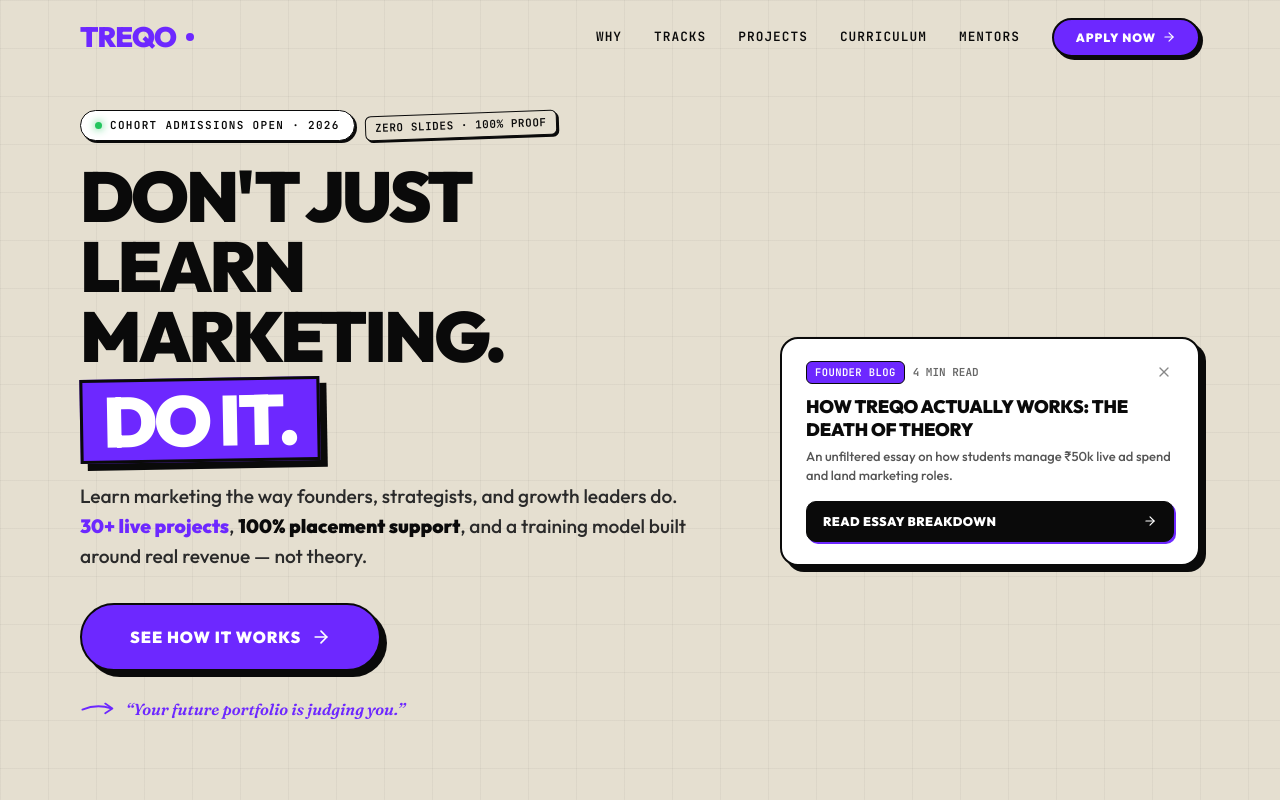
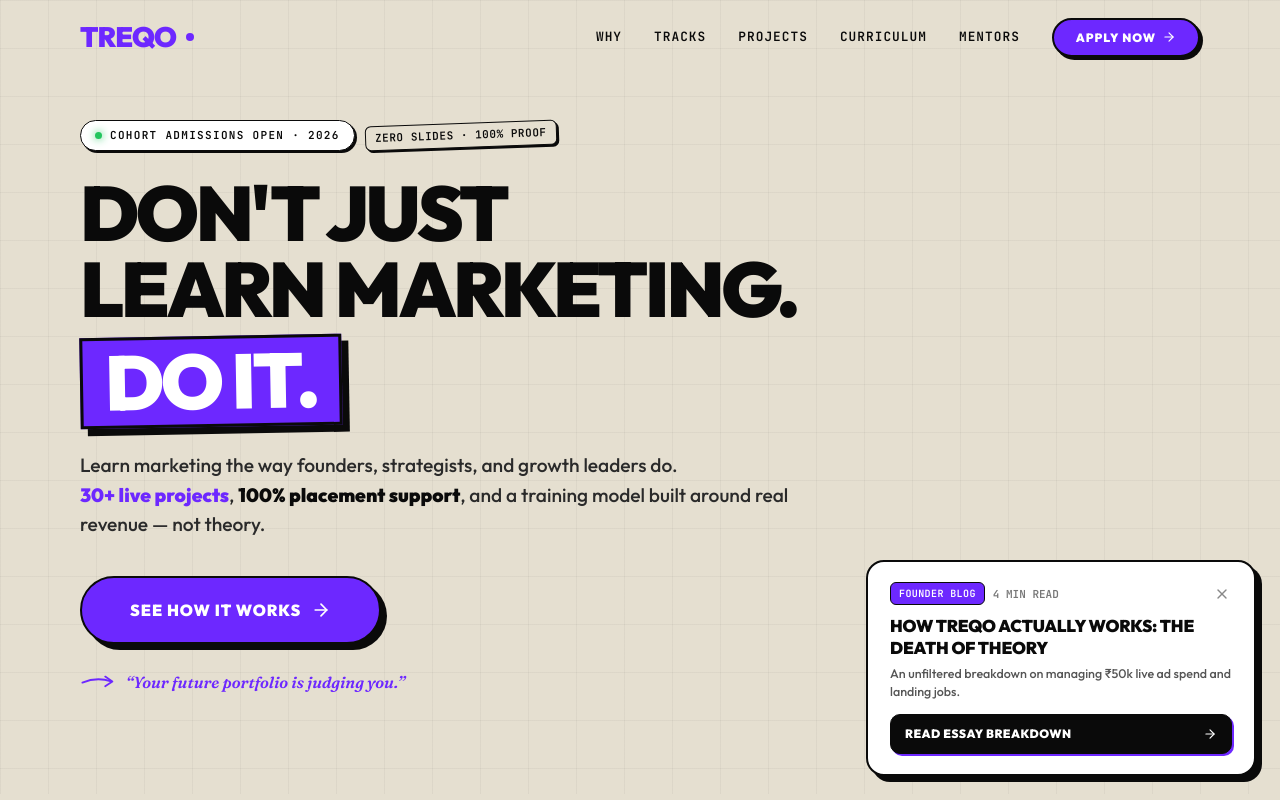
Before and after one commit to manoj-varma-p/Another-Treqo, a Next.js app: page / in a window 1280 px wide. Shown: the top 800 px of the page. Built offline with nearby package versions, Linux system fonts and the light colour scheme.

Commit message:
feat: position rectangle blog pop strictly at fixed bottom-right of viewport

```diff
--- a/components/HeroSection.jsx
+++ b/components/HeroSection.jsx
@@ -10,6 +10,8 @@
   Clock,
   X,
   Flame,
+  TrendingUp,
+  Zap,
 } from 'lucide-react';
 import { DoodleBadge, DoodleArrow } from './Doodles';
 
@@ -18,10 +20,10 @@
   const [dismissed, setDismissed] = useState(false);
 
   useEffect(() => {
-    // Pops in from right bottom after 1.2 seconds
+    // Pops in from screen bottom right after 1.5 seconds
     const timer = setTimeout(() => {
       setShowPop(true);
-    }, 1200);
+    }, 1500);
 
     return () => clearTimeout(timer);
   }, []);
@@ -32,10 +34,12 @@
         style={{
           background: '#E5DFD0',
           color: '#0A0A0A',
-          padding: '110px 80px 80px',
+          padding: '120px 80px 100px',
           position: 'relative',
           overflow: 'hidden',
-          minHeight: '620px',
+          minHeight: '660px',
+          display: 'flex',
+          alignItems: 'center',
         }}
       >
         {/* Subtle Background Grid */}
@@ -55,23 +59,19 @@
 
         <div
           style={{
-            maxWidth: '1540px',
+            maxWidth: '1440px',
             margin: '0 auto',
             position: 'relative',
             zIndex: 1,
-            display: 'grid',
-            gridTemplateColumns: '1.2fr 0.8fr',
-            gap: '56px',
-            alignItems: 'center',
+            width: '100%',
           }}
-          className="hero-grid-layout"
         >
           {/* ══════════════════════════════════════════════════
-              LEFT: Hero Copy & Value Proposition
+              HERO CONTENT (Clean, Focused, High-Impact)
           ══════════════════════════════════════════════════ */}
-          <div>
+          <div style={{ maxWidth: '880px' }}>
             {/* Live Admissions Chip */}
-            <div style={{ display: 'inline-flex', alignItems: 'center', gap: 10, marginBottom: 20 }}>
+            <div style={{ display: 'inline-flex', alignItems: 'center', gap: 10, marginBottom: 24, flexWrap: 'wrap' }}>
               <div
                 style={{
                   display: 'inline-flex',
@@ -108,12 +108,12 @@
             <h1
               style={{
                 fontFamily: "var(--ff-display, 'Outfit', sans-serif)",
-                fontSize: 'clamp(3rem, 5.5vw, 5.2rem)',
+                fontSize: 'clamp(3.2rem, 6vw, 5.5rem)',
                 fontWeight: 900,
                 color: '#0A0A0A',
                 lineHeight: 1.0,
                 letterSpacing: '-0.04em',
-                margin: '0 0 20px',
+                margin: '0 0 24px',
                 textTransform: 'uppercase',
               }}
             >
@@ -123,12 +123,12 @@
                 style={{
                   background: '#6D28FF',
                   color: '#ffffff',
-                  padding: '4px 20px',
+                  padding: '4px 22px',
                   display: 'inline-block',
                   border: '3.5px solid #0A0A0A',
                   boxShadow: '7px 7px 0px #0A0A0A',
                   transform: 'rotate(-1deg)',
-                  marginTop: '6px',
+                  marginTop: '8px',
                 }}
               >
                 DO IT.
@@ -141,8 +141,8 @@
                 fontSize: 'clamp(18px, 1.5vw, 22px)',
                 color: '#2A2A2A',
                 lineHeight: 1.55,
-                maxWidth: '720px',
-                margin: '0 0 32px',
+                maxWidth: '740px',
+                margin: '0 0 36px',
                 fontWeight: 500,
               }}
             >
@@ -203,49 +203,49 @@
               </span>
             </div>
           </div>
+        </div>
+      </section>
 
       {/* ══════════════════════════════════════════════════
-              RIGHT BOTTOM: Clean Rectangle Pop Coming from Right Bottom
+          FIXED BOTTOM-RIGHT RECTANGLE POP-UP
       ══════════════════════════════════════════════════ */}
-          <div
-            style={{
-              position: 'relative',
-              width: '100%',
-              minHeight: '300px',
-              display: 'flex',
-              alignItems: 'flex-end',
-              justifyContent: 'flex-end',
-            }}
-          >
       <AnimatePresence>
         {showPop && !dismissed && (
           <motion.div
-                  initial={{ opacity: 0, x: 120, y: 60, scale: 0.95 }}
-                  animate={{ opacity: 1, x: 0, y: 0, scale: 1 }}
-                  exit={{ opacity: 0, x: 80, y: 40, scale: 0.95 }}
-                  transition={{ type: 'spring', stiffness: 200, damping: 20 }}
+            initial={{ opacity: 0, y: 100, x: 60, scale: 0.92 }}
+            animate={{ opacity: 1, y: 0, x: 0, scale: 1 }}
+            exit={{ opacity: 0, y: 80, x: 40, scale: 0.9 }}
+            transition={{
+              type: 'spring',
+              stiffness: 220,
+              damping: 20,
+              mass: 0.9,
+            }}
             whileHover={{ y: -4, boxShadow: '8px 8px 0px #6D28FF' }}
             style={{
+              position: 'fixed',
+              bottom: '24px',
+              right: '24px',
+              zIndex: 9999,
               background: '#ffffff',
               border: '2.5px solid #0A0A0A',
               borderRadius: '18px',
-                    padding: '22px 24px',
+              padding: '20px 22px',
               boxShadow: '6px 6px 0px #0A0A0A',
-                    width: '100%',
-                    maxWidth: '420px',
-                    position: 'relative',
+              width: 'calc(100vw - 48px)',
+              maxWidth: '390px',
               transition: 'box-shadow 0.2s ease',
             }}
           >
-                  {/* Top Bar: Category & Dismiss */}
-                  <div style={{ display: 'flex', alignItems: 'center', justifyContent: 'space-between', marginBottom: '12px' }}>
+            {/* Top Bar: Category Pill & Dismiss Button */}
+            <div style={{ display: 'flex', alignItems: 'center', justifyContent: 'space-between', marginBottom: '10px' }}>
               <div style={{ display: 'flex', alignItems: 'center', gap: '8px' }}>
                 <span
                   style={{
                     background: '#6D28FF',
                     color: '#ffffff',
                     fontFamily: "var(--ff-mono, monospace)",
-                          fontSize: '10.5px',
+                    fontSize: '10px',
                     fontWeight: 900,
                     padding: '3px 8px',
                     borderRadius: '6px',
@@ -256,7 +256,7 @@
                 >
                   FOUNDER BLOG
                 </span>
-                      <span style={{ fontSize: '11px', fontFamily: "var(--ff-mono, monospace)", color: '#666666', fontWeight: 700 }}>
+                <span style={{ fontSize: '11px', fontFamily: "var(--ff-mono, monospace)", color: '#777777', fontWeight: 700 }}>
                   4 MIN READ
                 </span>
               </div>
@@ -283,12 +283,12 @@
               </button>
             </div>
 
-                  {/* Title */}
-                  <Link href="/how-it-works" style={{ textDecoration: 'none', color: 'inherit' }}>
+            {/* Clickable Card Body */}
+            <Link href="/how-it-works" style={{ textDecoration: 'none', color: 'inherit', display: 'block' }}>
               <h4
                 style={{
                   fontFamily: "var(--ff-display, 'Outfit', sans-serif)",
-                        fontSize: '18px',
+                  fontSize: '17px',
                   fontWeight: 900,
                   color: '#0A0A0A',
                   margin: '0 0 6px',
@@ -300,23 +300,23 @@
                 How Treqo Actually Works: The Death of Theory
               </h4>
 
-                    <p style={{ fontSize: '13px', color: '#555555', lineHeight: 1.45, margin: '0 0 16px', fontWeight: 500 }}>
-                      An unfiltered essay on how students manage ₹50k live ad spend and land marketing roles.
+              <p style={{ fontSize: '12.5px', color: '#555555', lineHeight: 1.45, margin: '0 0 14px', fontWeight: 500 }}>
+                An unfiltered breakdown on managing ₹50k live ad spend and landing jobs.
               </p>
 
-                    {/* Bottom CTA Pill inside Rectangle */}
+              {/* Action Button */}
               <div
                 style={{
                   background: '#0A0A0A',
                   color: '#ffffff',
                   border: '1.5px solid #0A0A0A',
                   borderRadius: '10px',
-                        padding: '10px 16px',
+                  padding: '10px 14px',
                   display: 'flex',
                   alignItems: 'center',
                   justifyContent: 'space-between',
                   fontFamily: "var(--ff-display, 'Outfit', sans-serif)",
-                        fontSize: '12.5px',
+                  fontSize: '12px',
                   fontWeight: 900,
                   letterSpacing: '0.04em',
                   textTransform: 'uppercase',
@@ -330,19 +330,6 @@
           </motion.div>
         )}
       </AnimatePresence>
-          </div>
-
-        </div>
-      </section>
-
-      <style jsx>{`
-        @media (max-width: 1024px) {
-          .hero-grid-layout {
-            grid-template-columns: 1fr !important;
-            gap: 40px !important;
-          }
-        }
-      `}</style>
     </>
   );
 }
```
Lines whose indentation alone changed are shown as unchanged.
